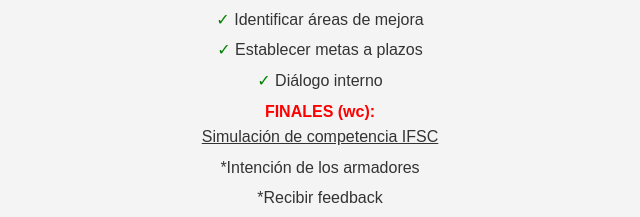
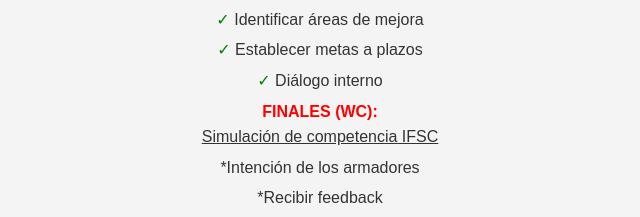
Before and after one commit to jairmorenom/tcstone2024, a plain HTML site: page index.html in a window 1280 px wide. Shown: the part 3640-3857 px from the top of the page, 315-955 px from the left. Drawn offline with Linux system fonts and the light colour scheme.

Commit message:
Update index.html

```diff
--- a/index.html
+++ b/index.html
@@ -419,7 +419,7 @@
                         <li style="margin-bottom: 5px;"><span style="color: green;">✓</span> Identificar áreas de mejora</li>
                         <li style="margin-bottom: 5px;"><span style="color: green;">✓</span> Establecer metas a plazos</li>
                         <li style="margin-bottom: 5px;"><span style="color: green;">✓</span> Diálogo interno</li>
-                        <li style="margin-bottom: 5px;"><span style="color: red;"><strong>FINALES (wc):</strong></span><br>
+                        <li style="margin-bottom: 5px;"><span style="color: red;"><strong>FINALES (WC):</strong></span><br>
    <u> Simulación de competencia IFSC</u>
 </li>
 
```
